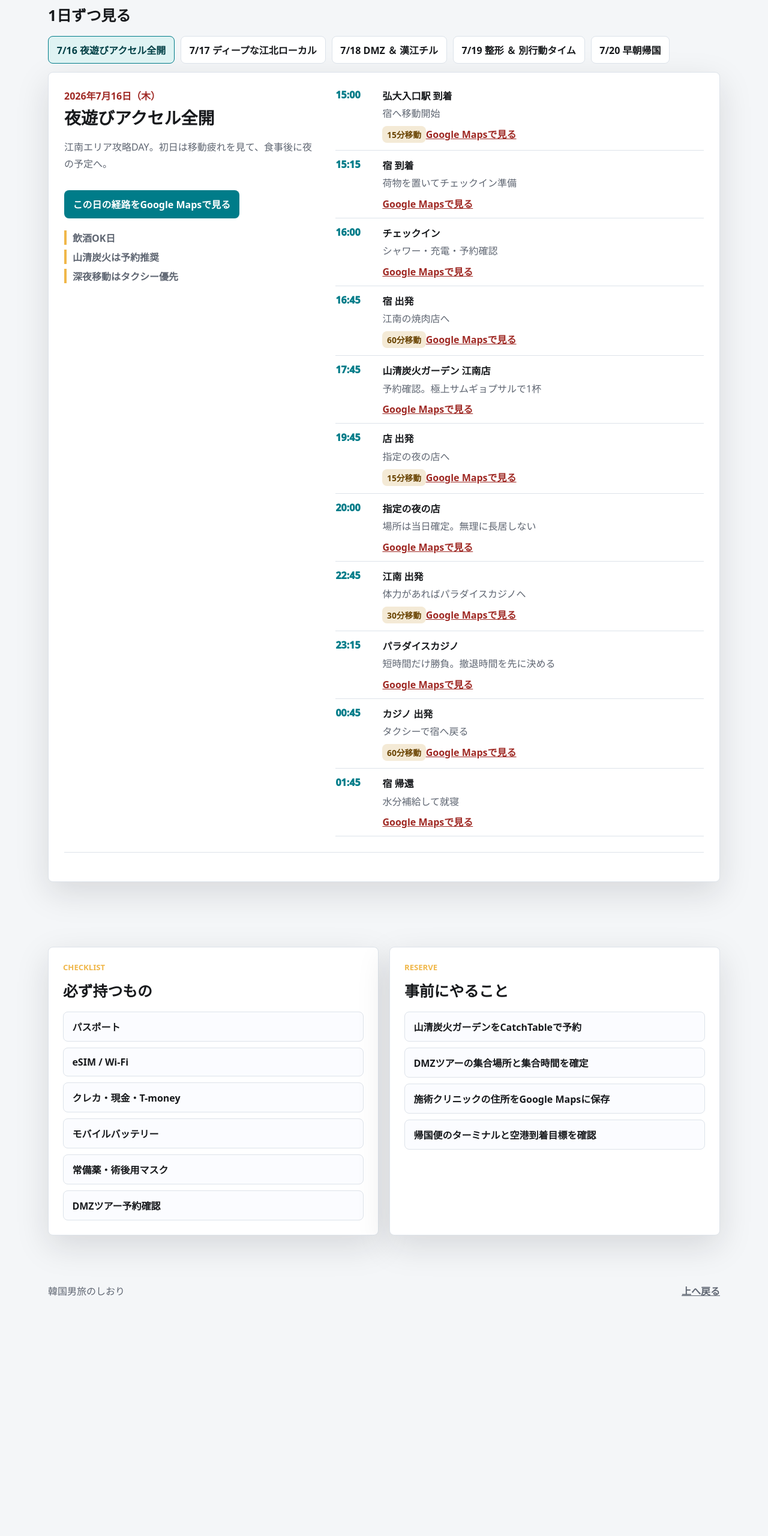
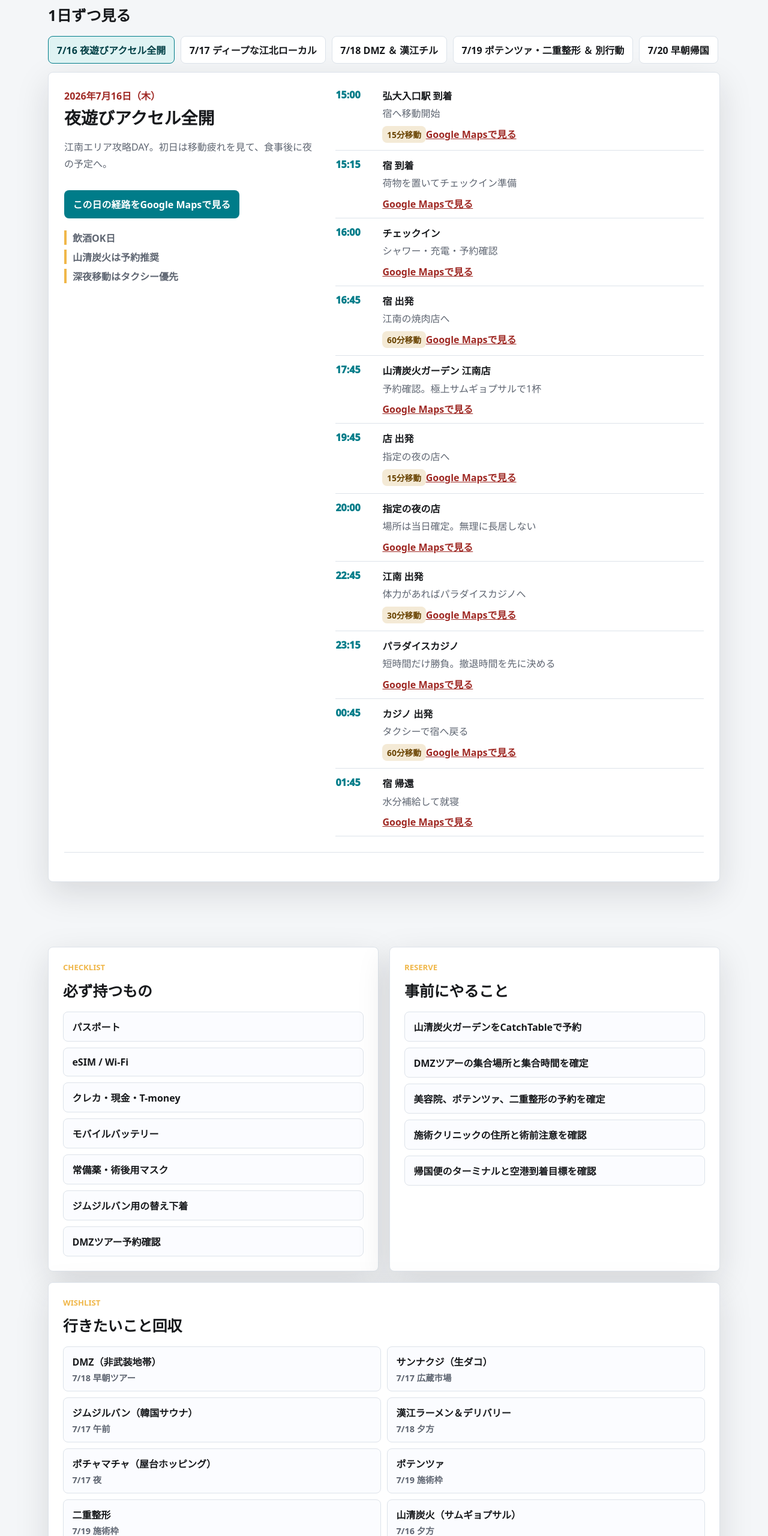
Before and after one commit to taro1025/korea-trip-shiori, a website: page index.html in a window 1280 px wide. Shown: the part 982-3542 px from the top of the page at 60% size. Before the commit the page ends 3187 px from the top, so only its background shows below. Drawn offline with Linux system fonts and the light colour scheme.

Commit message:
Add wishlist itinerary items

```diff
--- a/assets/app.js
+++ b/assets/app.js
@@ -133,6 +133,18 @@ function renderSimpleList(selector, items) {
   items.forEach((text) => list.appendChild(simpleItem(text)));
 }
 
+function renderWantList() {
+  const list = $("#wantList");
+  list.innerHTML = "";
+  data.wantList.forEach((item) => list.appendChild(wantItem(item)));
+}
+
+function wantItem([name, timing]) {
+  const item = document.createElement("li");
+  item.innerHTML = `<strong>${name}</strong><span>${timing}</span>`;
+  return item;
+}
+
 function simpleItem(text) {
   const item = document.createElement("li");
   item.textContent = text;
@@ -143,6 +155,7 @@ function init() {
   renderTabs();
   renderSimpleList("#checkList", data.checkList);
   renderSimpleList("#todoList", data.todoList);
+  renderWantList();
   showDay(data.days[0].id);
 }
 
--- a/assets/itinerary.js
+++ b/assets/itinerary.js
@@ -6,13 +6,31 @@ window.TRIP_DATA = {
     "クレカ・現金・T-money",
     "モバイルバッテリー",
     "常備薬・術後用マスク",
+    "ジムジルバン用の替え下着",
     "DMZツアー予約確認",
   ],
   todoList: [
     "山清炭火ガーデンをCatchTableで予約",
     "DMZツアーの集合場所と集合時間を確定",
-    "施術クリニックの住所をGoogle Mapsに保存",
+    "美容院、ポテンツァ、二重整形の予約を確定",
+    "施術クリニックの住所と術前注意を確認",
     "帰国便のターミナルと空港到着目標を確認",
+  ],
+  wantList: [
+    ["DMZ（非武装地帯）", "7/18 早朝ツアー"],
+    ["サンナクジ（生ダコ）", "7/17 広蔵市場"],
+    ["ジムジルバン（韓国サウナ）", "7/17 午前"],
+    ["漢江ラーメン＆デリバリー", "7/18 夕方"],
+    ["ポチャマチャ（屋台ホッピング）", "7/17 夜"],
+    ["ポテンツァ", "7/19 施術枠"],
+    ["二重整形", "7/19 施術枠"],
+    ["山清炭火（サムギョプサル）", "7/16 夕方"],
+    ["カジノ", "7/16 深夜 / 7/19友人別行動"],
+    ["ナイトライフ・夜の店", "7/16 夜"],
+    ["クラブ", "7/18 深夜"],
+    ["Nソウルタワー", "7/19友人別行動"],
+    ["明洞屋台通り", "7/19友人別行動"],
+    ["美容院", "7/17 午後"],
   ],
   days: [
     {
@@ -41,12 +59,18 @@ window.TRIP_DATA = {
       label: "7/17",
       date: "2026年7月17日（金）",
       title: "ディープな江北ローカル",
-      theme: "広蔵市場と鍾路3街。翌日のDMZに備え、日付が変わる前後に帰る。",
-      notes: ["飲酒OK日", "夜更かしはほどほど", "終電前後の移動を意識"],
+      theme: "午前は整えて、夕方から広蔵市場と鍾路3街へ。翌日のDMZに備えて早めに帰る。",
+      notes: ["飲酒OK日", "ジムジルバンは水分補給", "夜更かしはほどほど"],
       events: [
-        event("11:30", "起床・準備", "前日の疲れを抜く", "", "Donggyo-dong, Mapo-gu, Seoul"),
-        event("12:30", "弘大ランチ", "重すぎない昼食にする", "15分移動", "Donggyo-dong, Mapo-gu, Seoul", "Hongdae Street, Seoul", "walking"),
-        event("13:45", "弘大カフェ", "夕方まで休憩・充電", "", "Hongdae Cafe Street, Seoul"),
+        event("10:00", "起床・準備", "前日の疲れを抜く", "", "Donggyo-dong, Mapo-gu, Seoul"),
+        event("10:30", "宿 出発", "ジムジルバンへ移動", "15分移動", "Donggyo-dong, Mapo-gu, Seoul", "Jjimjilbang Hongdae Seoul", "walking"),
+        event("10:45", "ジムジルバン", "韓国サウナで汗を流す。水分補給は多めに", "", "Jjimjilbang Hongdae Seoul"),
+        event("12:15", "ジムジルバン 出発", "弘大ランチへ", "15分移動", "Jjimjilbang Hongdae Seoul", "Hongdae Street, Seoul", "walking"),
+        event("12:30", "弘大ランチ", "重すぎない昼食にする", "", "Hongdae Street, Seoul"),
+        event("13:30", "弘大 出発", "予約した美容院へ", "15分移動", "Hongdae Street, Seoul", "Hair salon Hongdae Seoul", "walking"),
+        event("13:45", "美容院", "カット、セット、眉まわりを整える", "", "Hair salon Hongdae Seoul"),
+        event("15:15", "美容院 出発", "カフェで休憩", "15分移動", "Hair salon Hongdae Seoul", "Hongdae Cafe Street, Seoul", "walking"),
+        event("15:30", "弘大カフェ", "夕方まで休憩・充電", "", "Hongdae Cafe Street, Seoul"),
         event("16:15", "弘大 出発", "広蔵市場へ地下鉄移動", "45分移動", "Hongik University Station, Seoul", "Gwangjang Market, Seoul", "transit"),
         event("17:00", "広蔵市場", "サンナクジ、つまみを食べ歩き", "", "Gwangjang Market, Seoul"),
         event("19:15", "広蔵市場 出発", "鍾路3街の屋台街へ", "15分移動", "Gwangjang Market, Seoul", "Jongno 3-ga Pojangmacha Street, Seoul", "walking"),
@@ -83,16 +107,16 @@ window.TRIP_DATA = {
       id: "day4",
       label: "7/19",
       date: "2026年7月19日（日）",
-      title: "整形 ＆ 別行動タイム",
-      theme: "13:00〜17:00は別行動。術後は飲酒なしで、刺激の少ない夕食へ。",
-      notes: ["あなたは飲酒NG", "クリニック住所が確定したら差し替え", "夕食は無理しない"],
+      title: "ポテンツァ・二重整形 ＆ 別行動",
+      theme: "13:00〜17:00は施術コアタイム。術後は飲酒なしで、刺激の少ない夕食へ。",
+      notes: ["あなたは飲酒NG", "ポテンツァと二重整形の注意事項を確認", "夕食は無理しない"],
       events: [
         event("09:30", "起床・荷造り", "帰国前の荷物をまとめる", "", "Donggyo-dong, Mapo-gu, Seoul"),
         event("10:30", "弘大ブランチ", "刺激の強いものは避ける", "15分移動", "Donggyo-dong, Mapo-gu, Seoul", "Hongdae Street, Seoul", "walking"),
         event("11:15", "弘大 出発", "江南のクリニックへ", "60分移動", "Hongik University Station, Seoul", "Gangnam Station, Seoul", "transit"),
         event("12:15", "江南 到着", "受付前にトイレ・水分補給", "", "Gangnam Station, Seoul"),
-        event("13:00", "施術開始", "あなたはクリニック。友人2人は別行動へ", "", "Gangnam Station, Seoul"),
-        event("17:00", "施術終了", "焦らず会計・注意事項を確認", "", "Gangnam Station, Seoul"),
+        event("13:00", "施術開始", "ポテンツァと二重整形。友人2人は別行動へ", "", "Gangnam Station, Seoul"),
+        event("17:00", "施術終了", "焦らず会計、薬、術後注意を確認", "", "Gangnam Station, Seoul"),
         event("17:30", "江南 出発", "明洞か江南で合流", "45分移動", "Gangnam Station, Seoul", "Myeongdong Station, Seoul", "transit"),
         event("18:15", "明洞 合流", "歩く距離を短くして夕食へ", "", "Myeongdong Station, Seoul"),
         event("18:30", "やさしい夕食", "ソルロンタン、タッカンマリなど。あなたはノンアル", "", "Myeongdong Seolleongtang Seoul"),
--- a/assets/styles.css
+++ b/assets/styles.css
@@ -159,6 +159,10 @@ a {
 
 .panel {
   padding: 24px;
+}
+
+.panel--wide {
+  grid-column: 1 / -1;
 }
 
 .panel h2,
@@ -369,7 +373,8 @@ a {
 }
 
 .check-list,
-.todo-list {
+.todo-list,
+.want-list {
   display: grid;
   gap: 10px;
   margin: 18px 0 0;
@@ -378,12 +383,28 @@ a {
 }
 
 .check-list li,
-.todo-list li {
+.todo-list li,
+.want-list li {
   border: 1px solid var(--line);
   border-radius: 8px;
   padding: 0.75rem 0.9rem;
   background: #fbfcff;
   font-weight: 800;
+}
+
+.want-list {
+  grid-template-columns: repeat(2, minmax(0, 1fr));
+}
+
+.want-list li {
+  display: grid;
+  gap: 0.25rem;
+}
+
+.want-list span {
+  color: var(--muted);
+  font-size: 0.9rem;
+  font-weight: 750;
 }
 
 .footer {
@@ -426,6 +447,7 @@ a {
 
   .overview__grid,
   .prep-grid,
+  .want-list,
   .day-panel,
   .day-extra {
     grid-template-columns: 1fr;
--- a/index.html
+++ b/index.html
@@ -8,7 +8,7 @@
       content="2026年7月16日から20日までの韓国男旅しおり。日別予定、移動時間、Google Maps経路をまとめています。"
     />
     <title>韓国男旅のしおり</title>
-    <link rel="stylesheet" href="assets/styles.css?v=20260612-paradise-path-routes" />
+    <link rel="stylesheet" href="assets/styles.css?v=20260612-wishlist" />
   </head>
   <body>
     <header class="hero" id="top">
@@ -87,6 +87,11 @@
             <h2>事前にやること</h2>
             <ul class="todo-list" id="todoList"></ul>
           </article>
+          <article class="panel panel--wide">
+            <span class="panel__label">Wishlist</span>
+            <h2>行きたいこと回収</h2>
+            <ul class="want-list" id="wantList"></ul>
+          </article>
         </div>
       </section>
     </main>
@@ -96,7 +101,7 @@
       <a href="#top">上へ戻る</a>
     </footer>
 
-    <script src="assets/itinerary.js?v=20260612-paradise-path-routes" defer></script>
-    <script src="assets/app.js?v=20260612-paradise-path-routes" defer></script>
+    <script src="assets/itinerary.js?v=20260612-wishlist" defer></script>
+    <script src="assets/app.js?v=20260612-wishlist" defer></script>
   </body>
 </html>
```
Also changed, not shown: scripts/check-site.js (+9 -0 lines), README.md.
